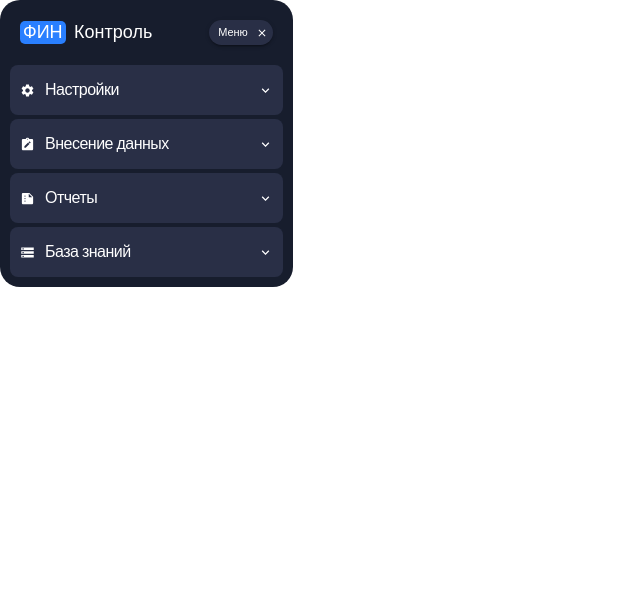
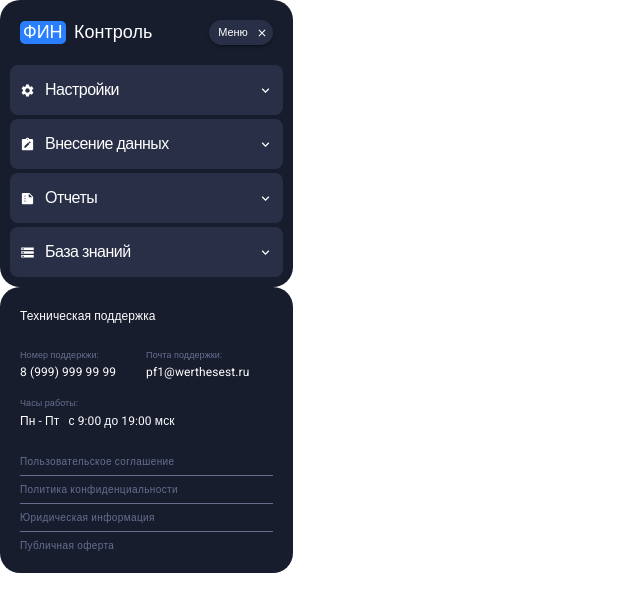
Before and after one commit to Lehano-A/financial-control-test-work, a React (Create React App) app: page / in a window 1280 px wide. Shown: the top 612 px of the page, without its empty margins (0-640 px from the left). Built offline with nearby package versions, Linux system fonts and the light colour scheme; a web font is replaced by a local one.

Commit message:
Создаёт компонент TechnicalSupport

```diff
--- a/src/components/App/App.tsx
+++ b/src/components/App/App.tsx
@@ -1,11 +1,13 @@
 import React from 'react';
 import PanelMenu from '../PanelMenu/PanelMenu';
+import TechnicalSupport from '../TechnicalSupport/TechnicalSupport';
 
 function App() {
   return (
-    <>
+    <aside>
       <PanelMenu />
-    </>
+      <TechnicalSupport />
+    </aside>
   );
 }
 
--- /dev/null
+++ b/src/components/TechnicalSupport/TechnicalSupport.tsx
@@ -0,0 +1,101 @@
+import React from 'react';
+import { styled } from '@mui/material/styles';
+import { List as MuiList, ListItem as MuiListItem } from '@mui/material';
+import { widgetMixin } from '../../mixins/widgetMixin';
+
+const Section = styled('section')(({ theme }) => ({
+  ...widgetMixin(theme),
+  padding: '20px',
+}));
+
+const BoxKeyValue = styled('div')(({ theme }) => ({
+  display: 'inline-block',
+
+  '&:nth-child(1)': {
+    margin: ' 0 30px 15px 0',
+  },
+}));
+
+const Title = styled('h2')(() => ({
+  fontWeight: 400,
+  fontSize: '1.2rem',
+  marginBottom: '23px',
+  letterSpacing: '0.1px',
+}));
+
+const Key = styled('dt')(({ theme }) => ({
+  fontSize: '0.9rem',
+  lineHeight: 1.7,
+  color: theme.palette.primary.shades[600],
+  letterSpacing: '0.1px',
+}));
+
+const Value = styled('dd')(() => ({
+  fontSize: '1.2rem',
+  whiteSpace: 'pre',
+  letterSpacing: '0.1px',
+}));
+
+const List = styled(MuiList)(() => ({
+  paddingBottom: '0',
+}));
+
+const ListItem = styled(MuiListItem)(({ theme }) => ({
+  flexDirection: 'column',
+  alignItems: 'flex-start',
+  padding: '6px 0',
+
+  '&:nth-child(1n):not(:last-child)': {
+    borderBottom: `1px solid ${theme.palette.primary.shades[600]}`,
+  },
+
+  '&:last-child': {
+    paddingBottom: 0,
+  },
+}));
+
+const Link = styled('a')(({ theme }) => ({
+  textDecoration: 'none',
+  color: theme.palette.primary.shades[600],
+  fontSize: '1rem',
+  letterSpacing: '0.4px',
+}));
+
+function TechnicalSupport() {
+  return (
+    <Section>
+      <Title>Техническая поддержка</Title>
+      <dl>
+        <BoxKeyValue>
+          <Key>Номер поддеркжи:</Key>
+          <Value>8 (999) 999 99 99</Value>
+        </BoxKeyValue>
+        <BoxKeyValue>
+          <Key>Почта поддержки:</Key>
+          <Value>pf1@werthesest.ru</Value>
+        </BoxKeyValue>
+        <BoxKeyValue>
+          <Key>Часы работы:</Key>
+          <Value>{`Пн - Пт   с 9:00 до 19:00 мск`}</Value>
+        </BoxKeyValue>
+      </dl>
+
+      <List>
+        <ListItem>
+          <Link href='#'>Пользовательское соглашение</Link>
+        </ListItem>
+        <ListItem>
+          <Link href='#'>Политика конфиденциальности</Link>
+        </ListItem>
+        <ListItem>
+          <Link href='#'>Юридическая информация</Link>
+        </ListItem>
+        <ListItem>
+          <Link href='#'>Публичная оферта</Link>
+        </ListItem>
+      </List>
+    </Section>
+  );
+}
+
+export default TechnicalSupport;
```
